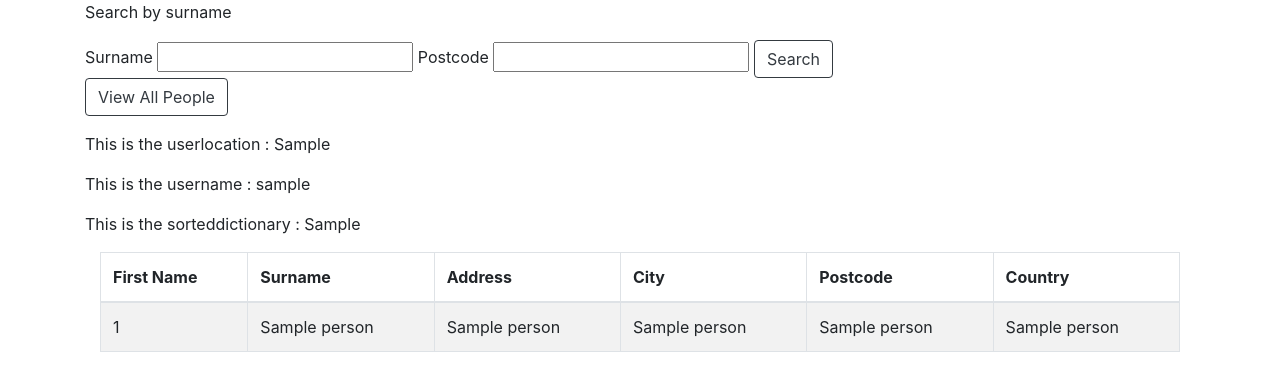
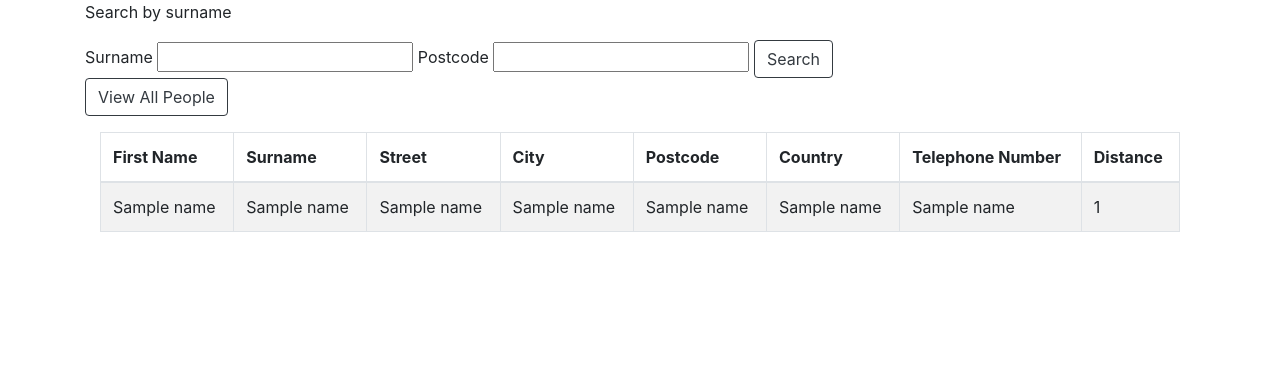
Before and after one commit to KatharinaWiedmann/phonebook_app, a Flask app: template templates/searchpeople.html in a window 1280 px wide. Shown: the part 56-447 px from the top of the page. Run offline with Flask 2, Linux system fonts and the light colour scheme; the template is opened without the code that fills it: most values are stand-ins (such as "Sample title", 1, 10 or a date in 2020); some libraries are stand-ins or nearby versions.

Commit message:
Put people phonebook function into people search table

```diff
--- a/app.py
+++ b/app.py
@@ -60,12 +60,7 @@
         people_name_list = create_people_name_list()
         people_results = extract_people_name_list(user_name)
         if people_results != False:
-            user_LatLong = flask_getting_latlong_from_user(user_location)
-            if user_LatLong != False:
-                results = getting_latlong_from_people_name(user_name)
-                distance_list = calculate_haversine_distance(user_LatLong, results)
-                distance_postcode_dictionary = create_unsorted_dictionary(distance_list, people_results)
-                sorted_dictionary = create_distance_postcode_dictionary(distance_postcode_dictionary)
+            sorted_dictionary_people = flask_sort_people_surname(user_name, user_location, people_results)
 
 
 
--- a/templates/searchpeople.html
+++ b/templates/searchpeople.html
@@ -22,15 +22,6 @@
 
 <div class="container">
   {% if user_location and user_name and people_results != False %}
-  <p>
-    This is the userlocation : {{user_location}}
-  </p>
-  <p>
-    This is the username : {{user_name}}
-  </p>
-  <p>
-    This is the sorteddictionary : {{sorted_dictionary}}
-  </p>
 
   <div class="container" id="business-table">
     <div class="row">
@@ -40,21 +31,25 @@
             <tr>
               <th>First Name</th>
               <th>Surname</th>
-              <th>Address</th>
+              <th>Street</th>
               <th>City</th>
               <th>Postcode</th>
               <th>Country</th>
+              <th>Telephone Number</th>
+              <th>Distance</th>
             </tr>
           </thead>
           <tbody>
-            {% for person in people_table %}
+            {% for person in sorted_dictionary_people %}
             <tr>
-              <td>{{ person[0] }}</td>
-              <td>{{ person[1] }}</td>
-              <td>{{ person[2] }}</td>
-              <td>{{ person[3] }}</td>
-              <td>{{ person[5] }}</td>
-              <td>{{ person[4] }}</td>
+              <td>{{ person[1][0] }}</td>
+              <td>{{ person[1][1] }}</td>
+              <td>{{ person[1][2] }}</td>
+              <td>{{ person[1][3] }}</td>
+              <td>{{ person[1][5] }}</td>
+              <td>{{ person[1][4] }}</td>
+              <td>{{ person[1][7] }}</td>
+              <td>{{ person[0]}}</td>
             </tr>
             {% endfor %}
           </tbody>
```
Also changed, not shown: business_phonebook_functions.py (+8 -11 lines).
